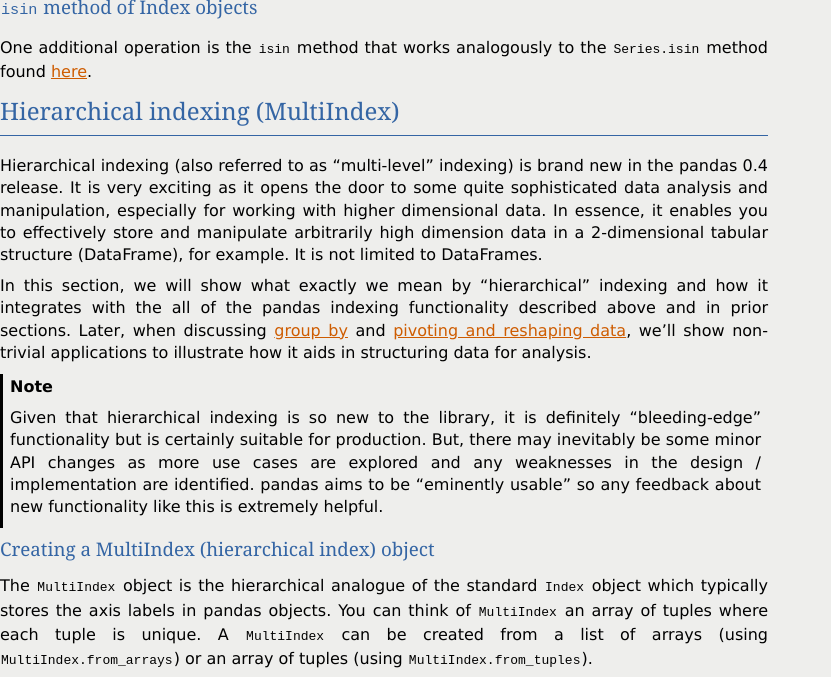
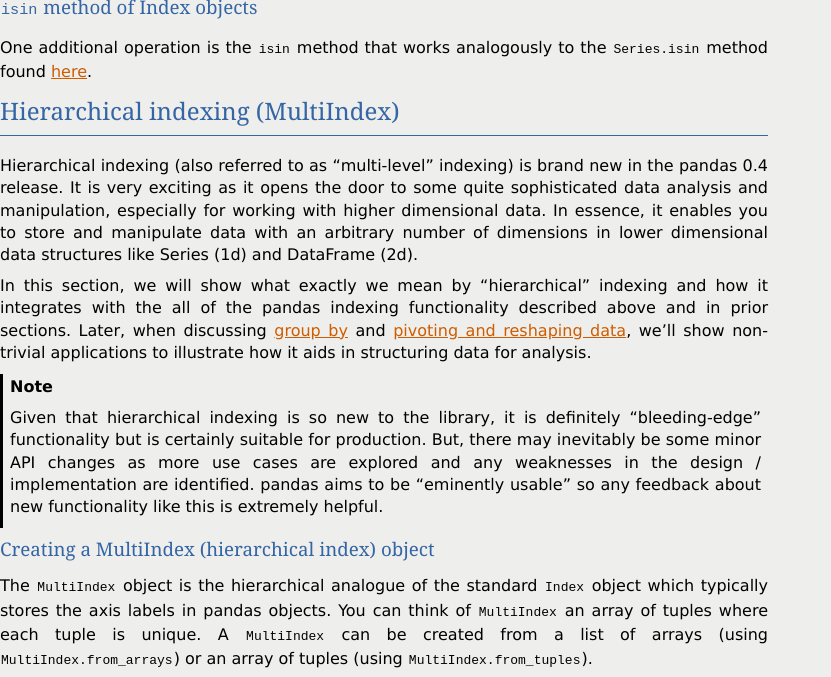
Before and after one commit to mobogaqc/pandas, a Sphinx documentation site: the page built from doc/source/indexing.rst, in a window 1280 px wide and 900 px high, scrolled down 7968 px, cut to the strip 104-781 px from the top of the window. Shown: the whole strip, without its empty margins (0-831 px from the left). Built offline with Sphinx 7.4.7, drawn with Linux system fonts in a browser that asks for light colours; formulas are drawn with MathJax 3; the version number is read from the project's files by our own code.

Commit message:
DOC: reworded description for MultiIndex

```diff
--- a/doc/source/indexing.rst
+++ b/doc/source/indexing.rst
@@ -567,9 +567,9 @@
 Hierarchical indexing (also referred to as "multi-level" indexing) is brand new
 in the pandas 0.4 release. It is very exciting as it opens the door to some
 quite sophisticated data analysis and manipulation, especially for working with
-higher dimensional data. In essence, it enables you to effectively store and
-manipulate arbitrarily high dimension data in a 2-dimensional tabular structure
-(DataFrame), for example. It is not limited to DataFrames.
+higher dimensional data. In essence, it enables you to store and manipulate
+data with an arbitrary number of dimensions in lower dimensional data
+structures like Series (1d) and DataFrame (2d).
 
 In this section, we will show what exactly we mean by "hierarchical" indexing
 and how it integrates with the all of the pandas indexing functionality
```
